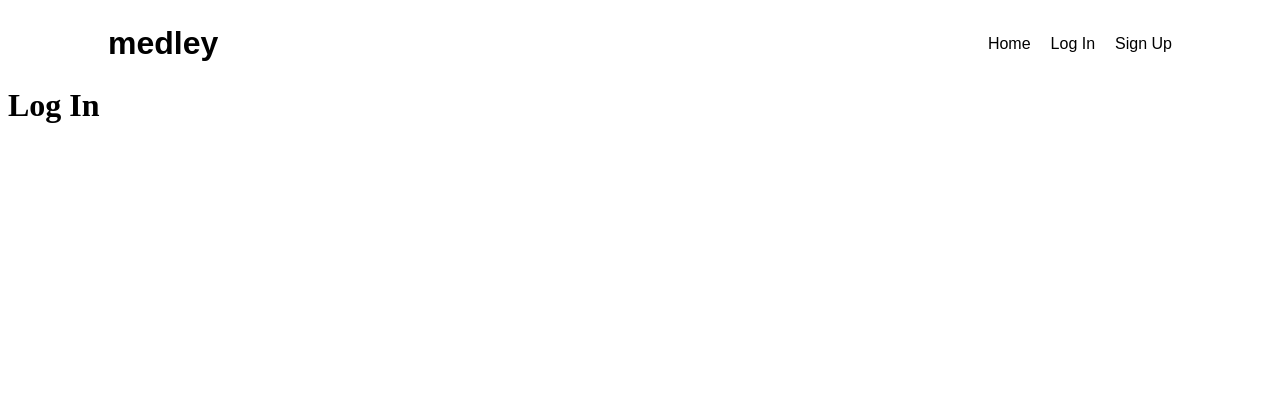
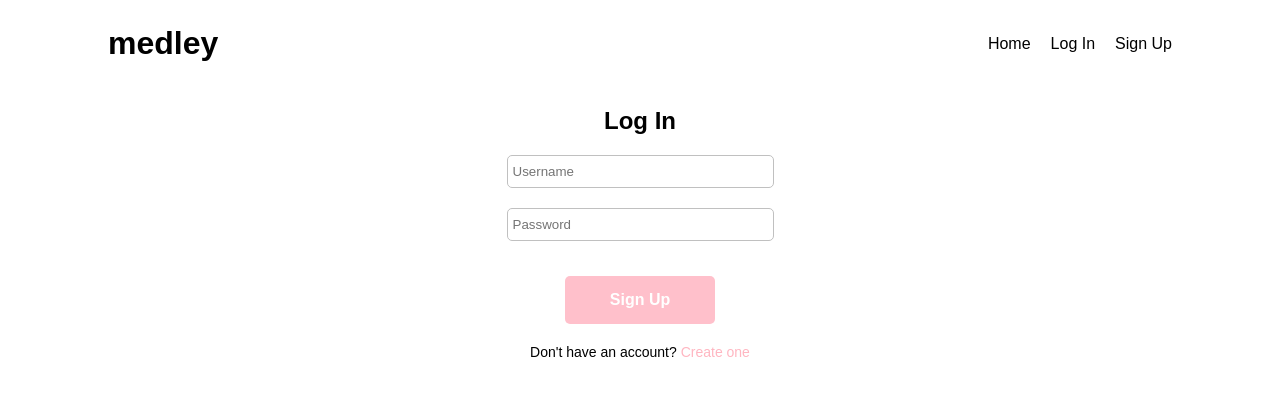
Before and after one commit to rryantran/medley, a React (Vite) app in the folder client/: page /login in a window 1280 px wide. Shown: the top 396 px of the page. Built offline with nearby package versions, Linux system fonts and the light colour scheme; no server answers.

Commit message:
implement log in page + minor edits

```diff
--- a/client/src/pages/LogIn.jsx
+++ b/client/src/pages/LogIn.jsx
@@ -1,9 +1,111 @@
-const LogIn = () => {
+import axios from "axios";
+import styled from "styled-components";
+import { useState } from "react";
+import { Link } from "react-router-dom";
+
+const LogInContainer = styled.div`
+  display: flex;
+  flex-direction: column;
+  align-items: center;
+`;
+
+const Heading = styled.h2`
+  font-family: "Arial", sans-serif;
+`;
+
+const LogInForm = styled.form`
+  display: flex;
+  flex-direction: column;
+  align-items: center;
+  gap: 20px;
+  width: 300px;
+`;
+
+const FormInput = styled.input`
+  padding: 8px 5px;
+  width: 85%;
+  border-radius: 5px;
+  border: 1px solid #c0c0c0;
+`;
+
+const SubmitButton = styled.button`
+  padding: 15px;
+  margin-top: 15px;
+  width: 50%;
+  border: none;
+  border-radius: 5px;
+  background-color: #ffc0cb;
+  color: #ffffff;
+  font-size: 16px;
+  font-weight: bold;
+  &:hover {
+    background-color: #ffaeb9;
+    cursor: pointer;
+  }
+`;
+
+const SignUpPrompt = styled.p`
+  margin-top: 20px;
+  font-family: "Arial", sans-serif;
+  font-size: 14px;
+`;
+
+const SignUpLink = styled(Link)`
+  text-decoration: none;
+  color: #ffb6c1;
+  &:hover {
+    text-decoration: underline;
+  }
+`;
+
+const SignUp = () => {
+  const [username, setUsername] = useState("");
+  const [password, setPassword] = useState("");
+
+  const handleSubmit = (e) => {
+    e.preventDefault();
+
+    const user = {
+      username: username,
+      password: password,
+    };
+
+    axios
+      .post("/api/auth/login", user)
+      .then((res) => {
+        console.log(res.data);
+      })
+      .catch((err) => {
+        console.log(err.response.data);
+      });
+  };
+
   return (
-    <>
-      <h1>Log In</h1>
-    </>
+    <LogInContainer>
+      <Heading>Log In</Heading>
+
+      <LogInForm>
+        <FormInput
+          type="text"
+          placeholder="Username"
+          value={username}
+          onChange={(e) => setUsername(e.target.value)}
+        ></FormInput>
+        <FormInput
+          type="password"
+          placeholder="Password"
+          value={password}
+          onChange={(e) => setPassword(e.target.value)}
+        ></FormInput>
+
+        <SubmitButton onClick={handleSubmit}>Sign Up</SubmitButton>
+      </LogInForm>
+
+      <SignUpPrompt>
+        Don't have an account? <SignUpLink to="/signup">Create one</SignUpLink>
+      </SignUpPrompt>
+    </LogInContainer>
   );
 };
 
-export default LogIn;
+export default SignUp;
--- a/client/src/pages/SignUp.jsx
+++ b/client/src/pages/SignUp.jsx
@@ -113,6 +113,7 @@ const SignUp = () => {
           value={confirmPassword}
           onChange={(e) => setConfirmPassword(e.target.value)}
         ></FormInput>
+
         <SubmitButton onClick={handleSubmit}>Sign Up</SubmitButton>
       </SignUpForm>
 
```
